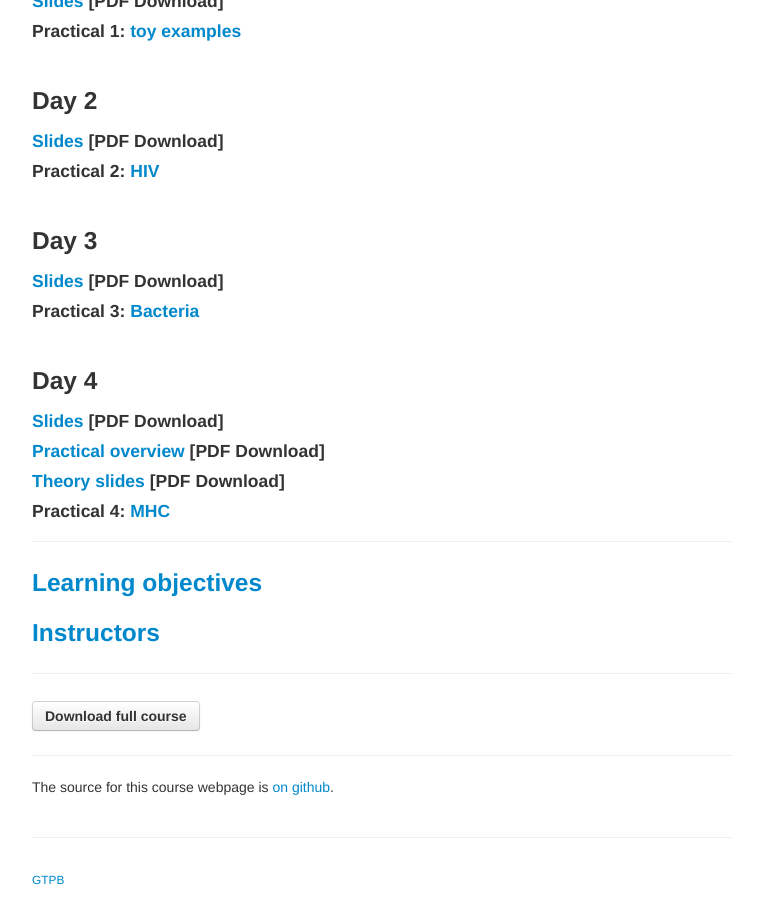
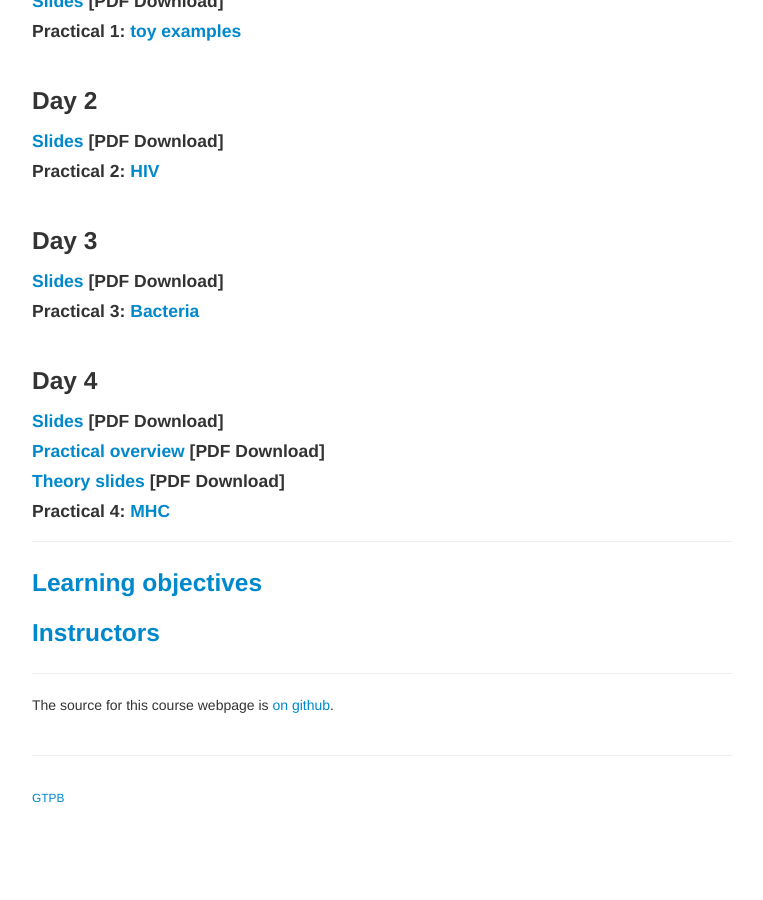
Before and after one commit to GTPB/CPANG19, a Jekyll site: the page built from index.md, in a window 1280 px wide and 900 px high, scrolled down 1336 px. Shown: the whole window, without its empty margins (258-1021 px from the left). Built offline with Jekyll 4.4.1, drawn with Linux system fonts in a browser that asks for light colours; after the commit the page ends 2154 px from its top, so only the background shows below that.

Commit message:
update index.md file

```diff
--- a/index.md
+++ b/index.md
@@ -53,8 +53,4 @@ All the datasets used for this training course is available throughout the docum
 
 ---
 
-### [Download full course](assets/CPANG18.zip){: .btn}
-
----
-
 The source for this course webpage is [on github](https://github.com/GTPB/CPANG18).
```
